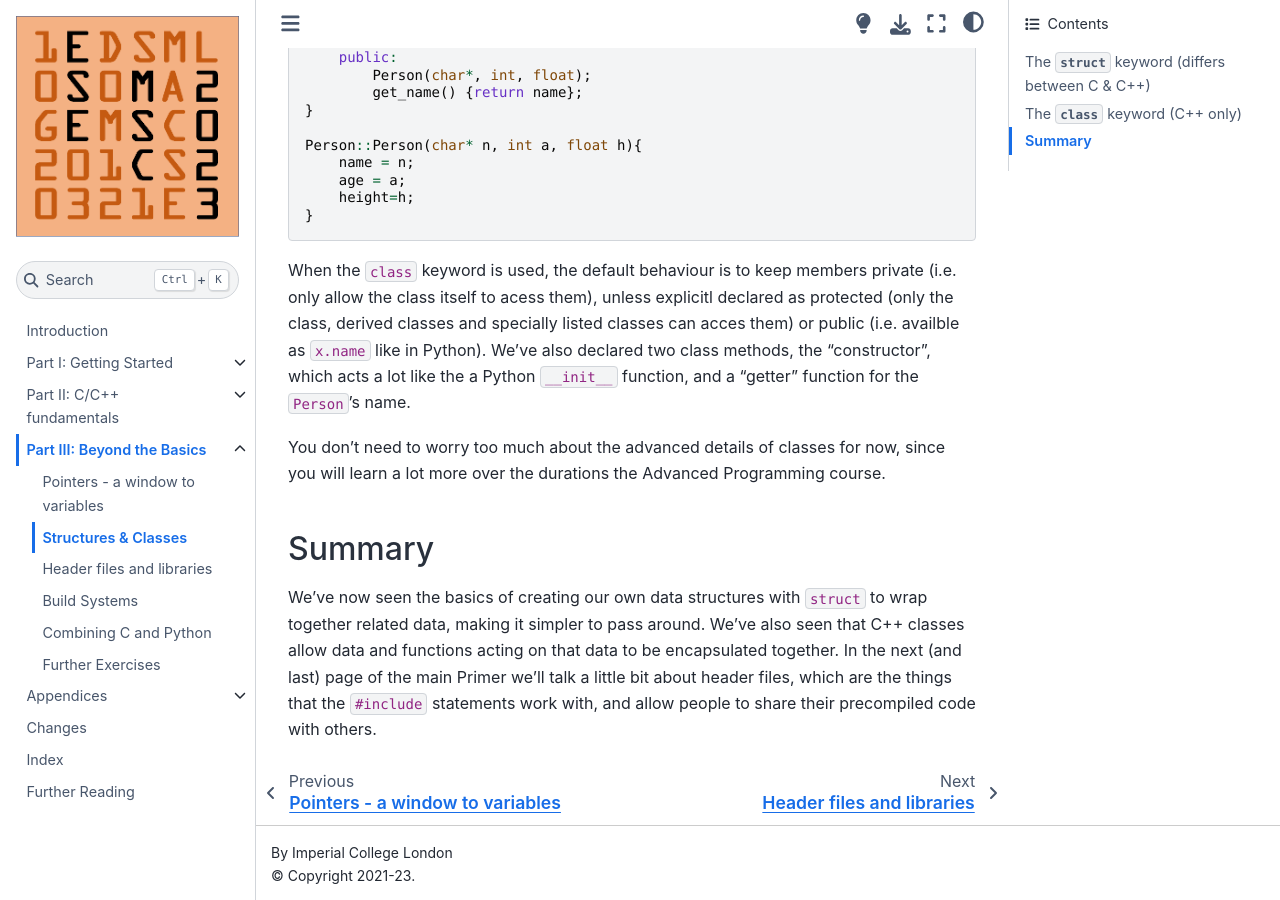
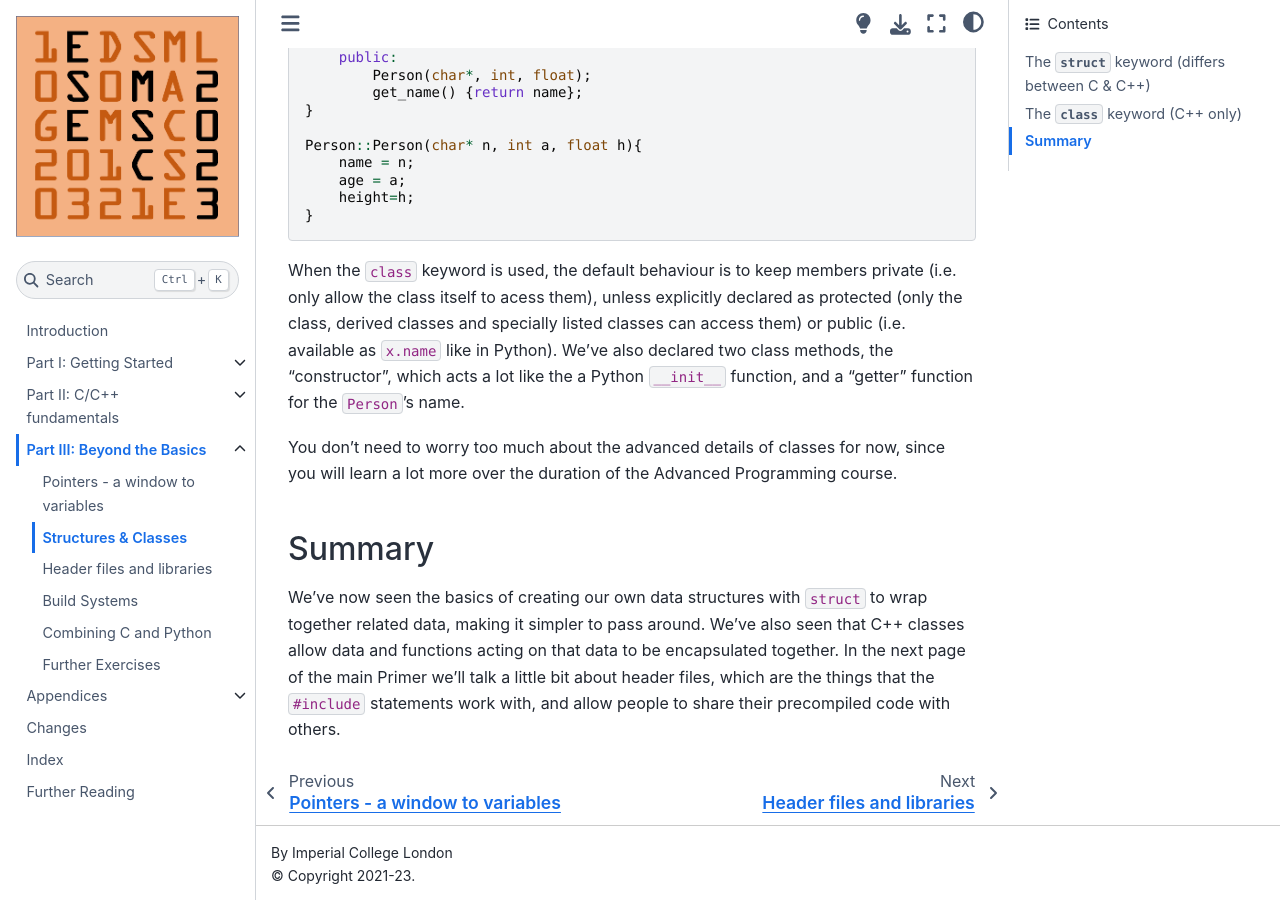
Before and after one commit to ese-msc/c-primer, a Jupyter Book: the page built from part_three/02_structs.md, in a window 1280 px wide and 900 px high, scrolled down 1730 px. Built offline with Jupyter Book 1.0.4 settings and Sphinx 7.4.7 and the Sphinx Book theme 1.1.4, drawn with Linux system fonts in a browser that asks for light colours.

Commit message:
small fixes to struct file

````diff
--- a/part_three/02_structs.md
+++ b/part_three/02_structs.md
@@ -87,10 +87,10 @@ Person::Person(char* n, int a, float h){
 }
 ```
 
-When the `class` keyword is used, the default behaviour is to keep members private (i.e. only allow the class itself to acess them), unless explicitl declared as protected (only the class, derived classes and specially listed classes can acces them) or public (i.e. availble as `x.name` like in Python). We've also declared two class methods, the "constructor", which acts a lot like the a Python `__init__` function, and a "getter" function for the `Person`'s name.
+When the `class` keyword is used, the default behaviour is to keep members private (i.e. only allow the class itself to acess them), unless explicitly declared as protected (only the class, derived classes and specially listed classes can access them) or public (i.e. available as `x.name` like in Python). We've also declared two class methods, the "constructor", which acts a lot like the a Python `__init__` function, and a "getter" function for the `Person`'s name.
 
-You don't need to worry too much about the advanced details of classes for now, since you will learn a lot more over the durations the Advanced Programming course.
+You don't need to worry too much about the advanced details of classes for now, since you will learn a lot more over the duration of the Advanced Programming course.
 
 ## Summary
 
-We've now seen the basics of creating our own data structures with `struct` to wrap together related data, making it simpler to pass around. We've also seen that C++ classes allow data and functions acting on that data to be encapsulated together. In the next (and last) page of the main Primer we'll talk a little bit about header files, which are the things that the `#include` statements work with, and allow people to share their precompiled code with others.
+We've now seen the basics of creating our own data structures with `struct` to wrap together related data, making it simpler to pass around. We've also seen that C++ classes allow data and functions acting on that data to be encapsulated together. In the next page of the main Primer we'll talk a little bit about header files, which are the things that the `#include` statements work with, and allow people to share their precompiled code with others.
````
